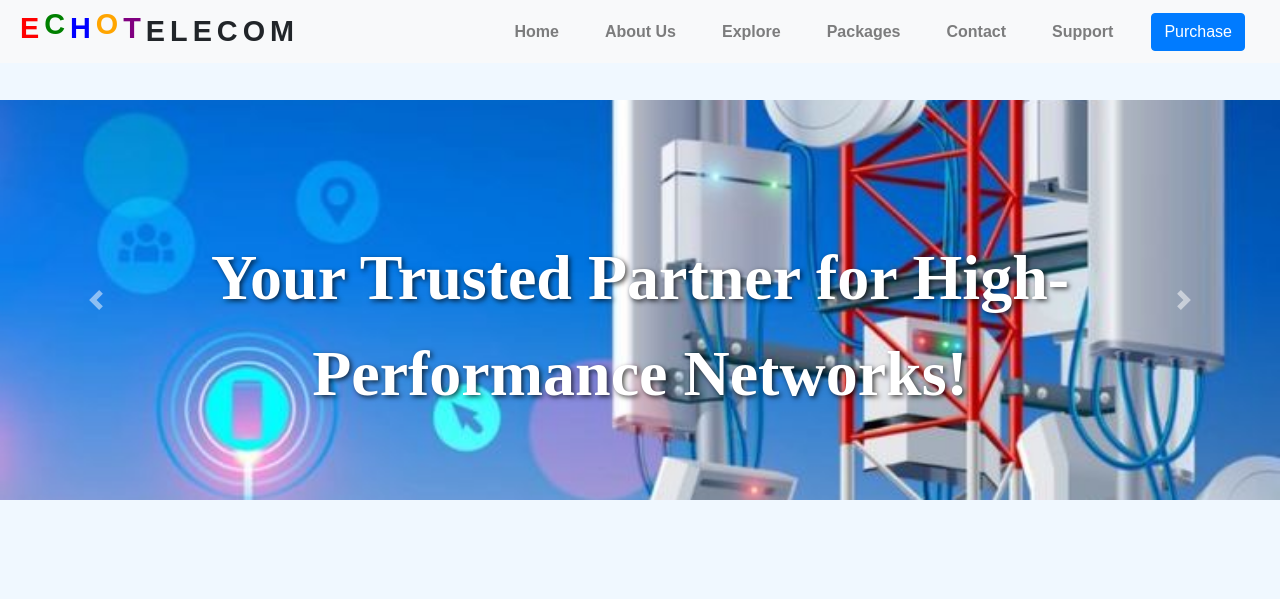
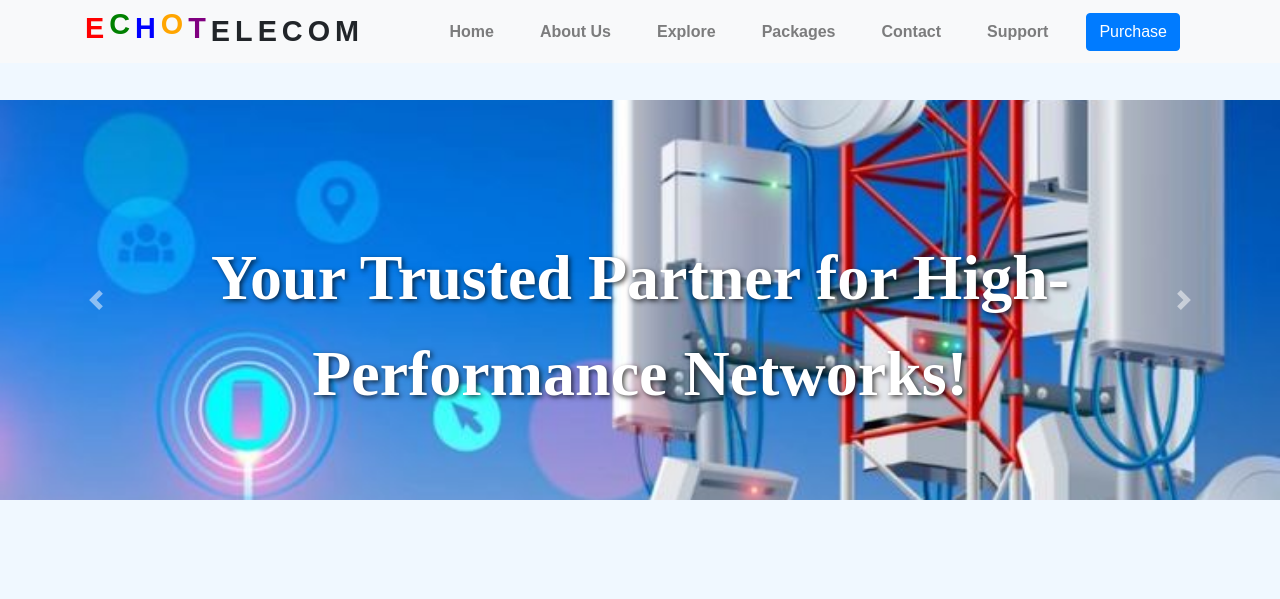
Before and after one commit to brusque7ns/echotelecom, a Flask app: page / in a window 1280 px wide; the page is wider, and only the part inside the window is pictured. Shown: the top 599 px of that part. Run offline with Flask 3, Linux system fonts and the light colour scheme; some libraries are stand-ins or nearby versions.

Commit message:
Update index.html

```diff
--- a/templates/index.html
+++ b/templates/index.html
@@ -274,16 +274,21 @@
 </head>
 <body>
 
-    <!-- Navbar -->
     <nav class="navbar navbar-expand-lg navbar-light bg-light">
-        <div class="echotelecom">
+    <div class="container d-flex align-items-center">
+        <!-- Animated Logo -->
+        <div class="echotelecom mr-3">
             <span>E</span><span>C</span><span>H</span><span>O</span><span>T</span><span>E</span><span>L</span><span>E</span><span>C</span><span>O</span><span>M</span>
         </div>
+
+        <!-- Navbar Toggle for Mobile -->
         <button class="navbar-toggler" type="button" data-toggle="collapse" data-target="#navbarNav" aria-controls="navbarNav" aria-expanded="false" aria-label="Toggle navigation">
             <span class="navbar-toggler-icon"></span>
         </button>
-        <div class="collapse navbar-collapse" id="navbarNav">
-            <ul class="navbar-nav ml-auto">
+
+        <!-- Navbar Items -->
+        <div class="collapse navbar-collapse justify-content-end" id="navbarNav">
+            <ul class="navbar-nav">
                 <li class="nav-item">
                     <a class="nav-link" href="{{ url_for('home') }}">Home</a>
                 </li>
@@ -308,7 +313,9 @@
                 </li>
             </ul>
         </div>
-    </nav>
+    </div>
+</nav>
+
 
     <!-- Carousel Section -->
     <div class="container-background">
```
